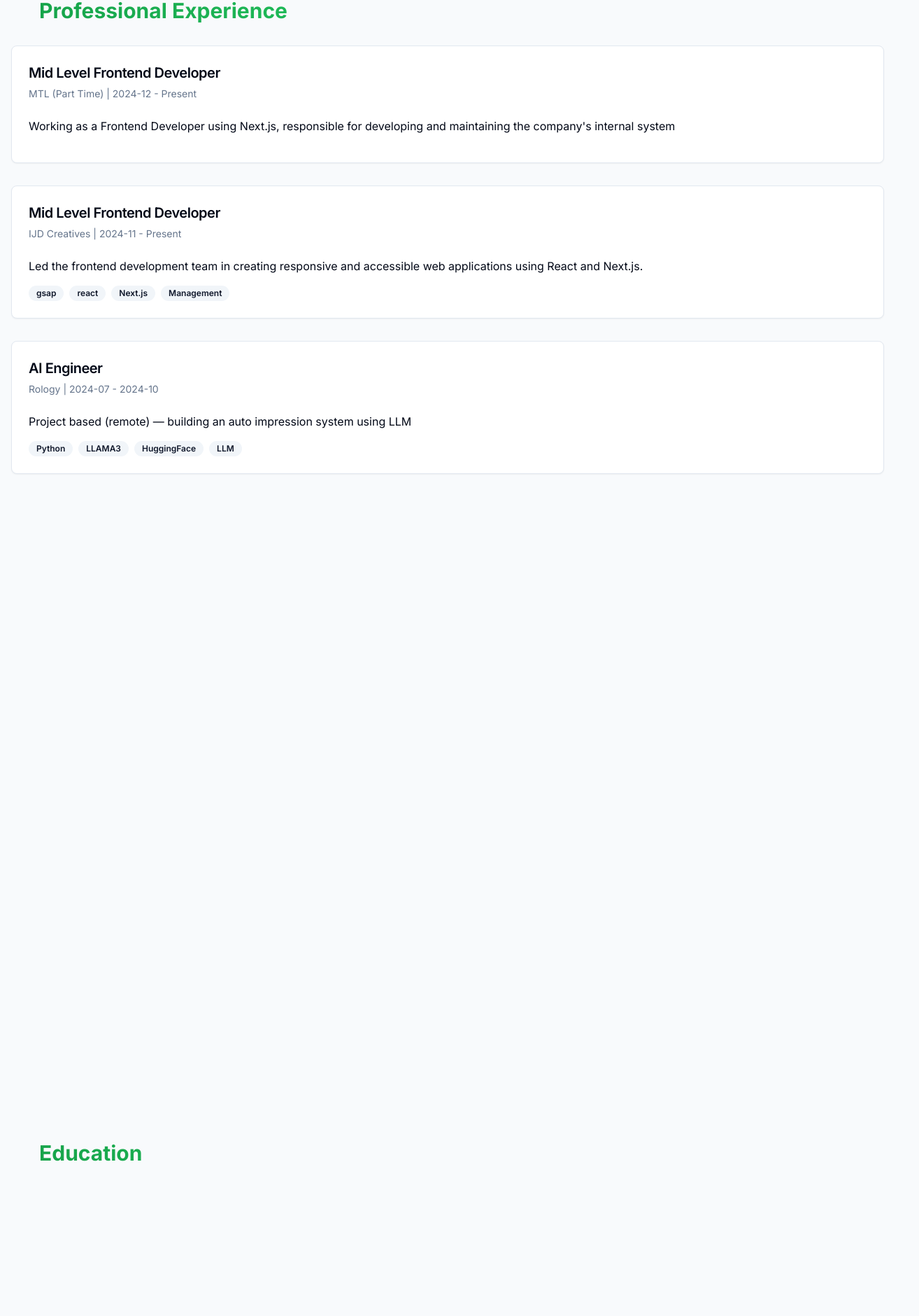
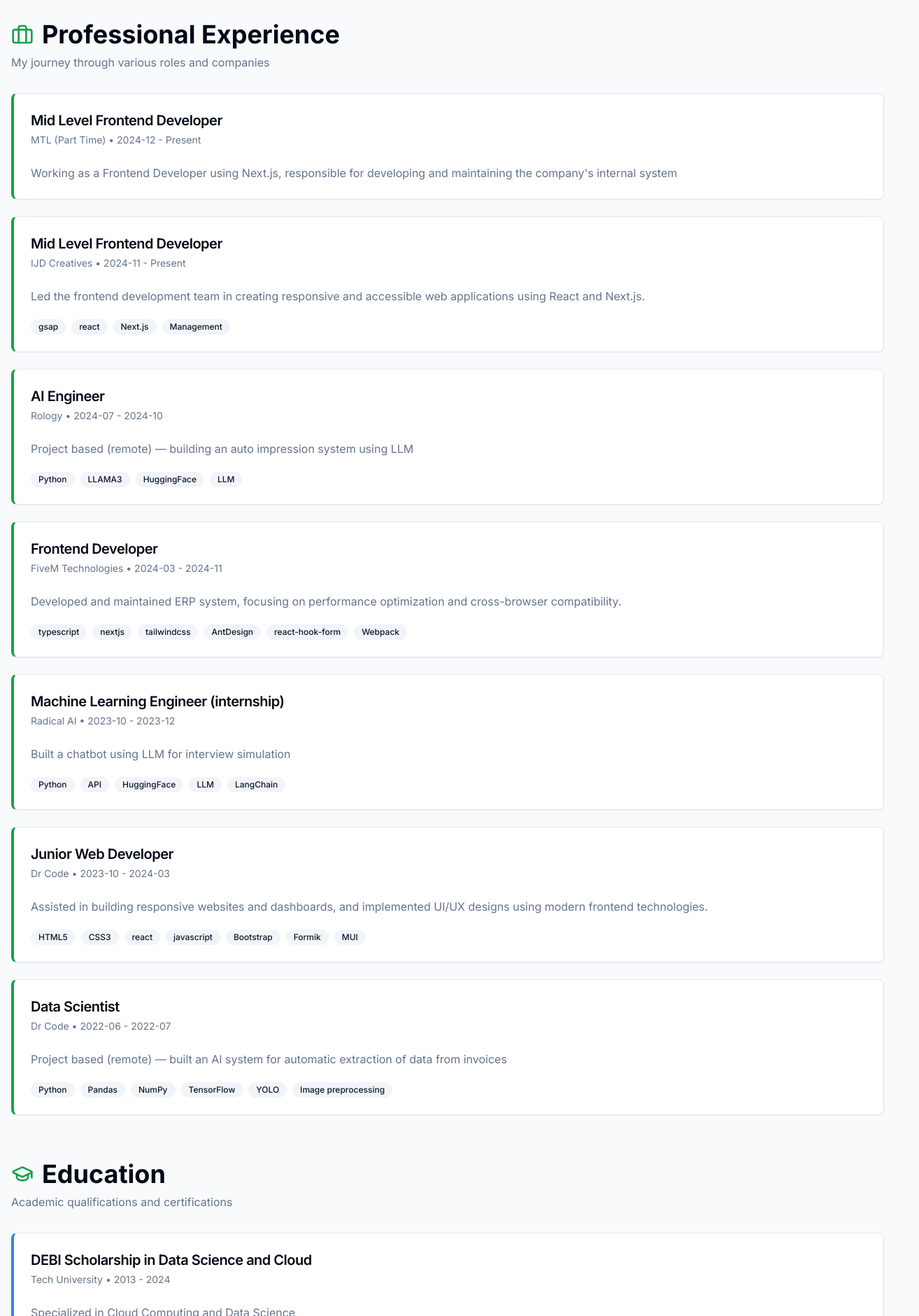
Before and after one commit to mahmoudbahaa755/portfolio, a Next.js app: page /experience in a window 1280 px wide. Shown: the part 100-1980 px from the top of the page at 70% size, 1314 px wide, since content can reach past the window. Built offline with nearby package versions, Linux system fonts and the light colour scheme.

Commit message:
style: improving the experience page

```diff
--- a/app/experience/page.tsx
+++ b/app/experience/page.tsx
@@ -23,7 +23,7 @@
   {
     degree: "DEBI Scholarship in Data Science and Cloud",
     institution: "Tech University",
-    year: "2016",
+    year: "2013 - 2024",
     description: "Specialized in Cloud Computing and Data Science",
   },
   {
@@ -45,19 +45,18 @@
   visible: {
     opacity: 1,
     transition: {
-      staggerChildren: 0.1,
+      staggerChildren: 0.05,
+      delayChildren: 0.1,
     },
   },
 };
 
 const itemVariants = {
-  hidden: { y: 20, opacity: 0 },
+  hidden: { opacity: 0 },
   visible: {
-    y: 0,
     opacity: 1,
     transition: {
-      type: "spring",
-      stiffness: 100,
+      duration: 0.4,
     },
   },
 };
@@ -68,33 +67,32 @@
 
   useEffect(() => {
     const animateCards = (cards: any) => {
-      cards.forEach((card: any, index: number) => {
+      cards.forEach((card: any) => {
         gsap.fromTo(
           card,
-          { x: index % 2 === 0 ? -50 : 50, opacity: 0 },
+          { opacity: 0 },
           {
-            x: 0,
             opacity: 1,
-            duration: 0.8,
-            ease: "power3.out",
+            duration: 0.4,
+            ease: "power2.out",
             scrollTrigger: {
               trigger: card,
-              start: "top bottom-=100",
-              end: "bottom top",
-              toggleActions: "play none none reverse",
+              start: "top bottom-=50",
+              toggleActions: "play none none none",
             },
           }
         );
+
         card.addEventListener("mouseenter", () => {
           gsap.to(card, {
-            scale: 1.03,
-            boxShadow: "0 10px 20px rgba(0,0,0,0.1)",
-            duration: 0.3,
+            scale: 1.02,
+            boxShadow: "0 4px 12px rgba(0,0,0,0.08)",
+            duration: 0.2,
           });
         });
 
         card.addEventListener("mouseleave", () => {
-          gsap.to(card, { scale: 1, boxShadow: "none", duration: 0.3 });
+          gsap.to(card, { scale: 1, boxShadow: "0 1px 3px rgba(0,0,0,0.05)", duration: 0.2 });
         });
       });
     };
@@ -105,17 +103,24 @@
 
   return (
     <motion.div
-      className="space-y-12 md:space-y-16 px-4 md:px-0"
+      className="space-y-16 px-4 md:px-0 py-8"
       variants={containerVariants}
       initial="hidden"
       animate="visible"
     >
-      <section>
-        <h1 className="section-heading flex items-center text-2xl md:text-3xl flex-wrap">
-          <Briefcase className="mr-2 h-6 w-6 md:h-8 md:w-8" />
+      {/* Professional Experience Section */}
+      <section className="space-y-8">
+        <div className="space-y-2">
+          <h1 className="text-3xl md:text-4xl font-bold flex items-center gap-3">
+            <Briefcase className="h-8 w-8 text-primary" />
             Professional Experience
           </h1>
-        <div className="space-y-6 md:space-y-8">
+          <p className="text-muted-foreground">
+            My journey through various roles and companies
+          </p>
+        </div>
+
+        <div className="space-y-4 md:space-y-6">
           {experiences?.map((exp, index) => (
             <motion.div
               key={index}
@@ -124,22 +129,32 @@
                 if (el) experienceRef.current[index] = el;
               }}
             >
-              <Card className="card-hover">
+              <Card className="transition-all duration-200 hover:shadow-md border-l-4 border-l-primary">
                 <CardHeader>
-                  <CardTitle className="text-lg sm:text-xl">{exp.title}</CardTitle>
-                  <CardDescription className="text-sm">
-                    {exp.company} | {exp.period}
+                  <div className="flex items-start justify-between flex-wrap gap-2">
+                    <div>
+                      <CardTitle className="text-xl">{exp.title}</CardTitle>
+                      <CardDescription className="text-sm mt-1">
+                        {exp.company} • {exp.period}
                       </CardDescription>
+                    </div>
+                  </div>
                 </CardHeader>
-                <CardContent>
-                  <p className="mb-4 text-sm sm:text-base">{exp.description}</p>
-                  <div className="flex flex-wrap gap-2">
-                    {exp?.skills?.map((skill, skillIndex) => (
-                      <Badge key={skillIndex} variant="secondary" className="text-xs">
+                <CardContent className="space-y-3">
+                  <p className="text-muted-foreground leading-relaxed">{exp.description}</p>
+                  {exp?.skills && exp.skills.length > 0 && (
+                    <div className="flex flex-wrap gap-2 pt-2">
+                      {exp.skills.map((skill, skillIndex) => (
+                        <Badge
+                          key={skillIndex}
+                          variant="secondary"
+                          className="text-xs font-medium"
+                        >
                           {skill}
                         </Badge>
                       ))}
                     </div>
+                  )}
                 </CardContent>
               </Card>
             </motion.div>
@@ -147,12 +162,19 @@
         </div>
       </section>
 
-      <section>
-        <h1 className="section-heading flex items-center text-2xl md:text-3xl flex-wrap">
-          <GraduationCap className="mr-2 h-6 w-6 md:h-8 md:w-8" />
+      {/* Education Section */}
+      <section className="space-y-8">
+        <div className="space-y-2">
+          <h1 className="text-3xl md:text-4xl font-bold flex items-center gap-3">
+            <GraduationCap className="h-8 w-8 text-primary" />
             Education
           </h1>
-        <div className="space-y-6 md:space-y-8">
+          <p className="text-muted-foreground">
+            Academic qualifications and certifications
+          </p>
+        </div>
+
+        <div className="space-y-4 md:space-y-6">
           {educations.map((edu, index) => (
             <motion.div
               key={index}
@@ -161,27 +183,19 @@
                 if (el) educationRef.current[index] = el;
               }}
             >
-              <Card className="card-hover">
+              <Card className="transition-all duration-200 hover:shadow-md border-l-4 border-l-blue-500">
                 <CardHeader>
-                  <CardTitle className="text-lg sm:text-xl">{edu.degree}</CardTitle>
-                  <CardDescription className="text-sm">
-                    {edu.institution} | {edu.year}
+                  <div className="flex items-start justify-between flex-wrap gap-2">
+                    <div>
+                      <CardTitle className="text-xl">{edu.degree}</CardTitle>
+                      <CardDescription className="text-sm mt-1">
+                        {edu.institution} • {edu.year}
                       </CardDescription>
+                    </div>
+                  </div>
                 </CardHeader>
                 <CardContent>
-                  <p className="mb-4 text-sm sm:text-base">{edu.description}</p>
-                  {/* {edu?.achievements && (
-                    <div className="space-y-2">
-                      <h4 className="font-semibold">Achievements:</h4>
-                      <ul className="list-disc list-inside">
-                        {edu?.achievements.map(
-                          (achievement, achievementIndex) => (
-                            <li key={achievementIndex}>{achievement}</li>
-                          )
-                        )}
-                      </ul>
-                    </div>
-                  )} */}
+                  <p className="text-muted-foreground leading-relaxed">{edu.description}</p>
                 </CardContent>
               </Card>
             </motion.div>
--- a/utils/config.ts
+++ b/utils/config.ts
@@ -137,7 +137,7 @@
 };
 export const projects: Project[] = [
   {
-    id: "smooth-erp-1",
+    id: "smooth-erp",
     title: "Smooth-ERP",
     summary: "ERP dashboard and admin panel for Smooth-ERP.",
     technologies: ["nextjs", "react", "react-hook-form", "Joi", "tailwindcss", "typescript", "AntDesign"],
@@ -150,7 +150,7 @@
     customer: "Smooth-ERP",
   },
   {
-    id: "she-bake-23",
+    id: "she-bake",
     title: "She Bake",
     summary: "E‑commerce landing and store built with Next.js and Tailwind.",
     technologies: ["nextjs", "react", "tailwindcss", "typescript", "zustand"],
@@ -163,7 +163,7 @@
     customer: "",
   },
   {
-    id: "lensjs-12",
+    id: "lensjs",
     title: "LensJS (package)",
     summary: "A small open-source package .",
     technologies: ["react", "package"],
@@ -176,7 +176,7 @@
     customer: "",
   },
   {
-    id: "Waffer-13",
+    id: "Waffer",
     title: "Waffer",
     summary: "A medical E-commerce Platform",
     technologies: ["nextjs", "typescript", "react",'react-hook-form','tailwindcss','shadcn'],
```
Lines whose indentation alone changed are shown as unchanged.
